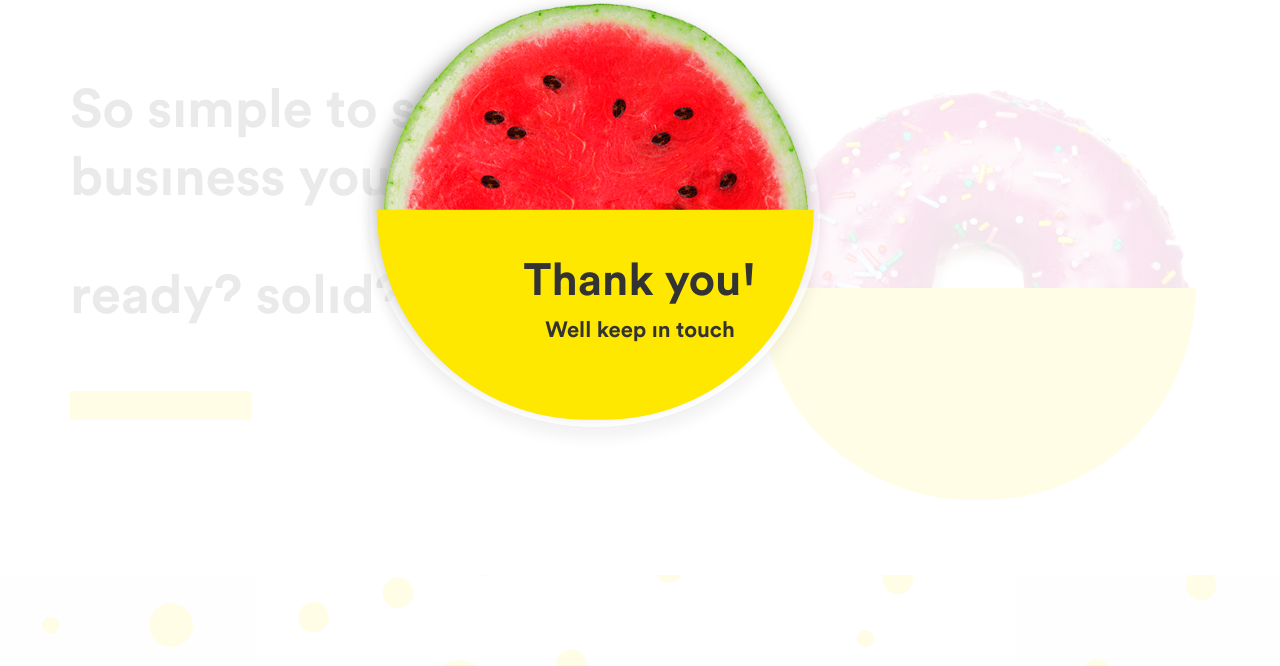
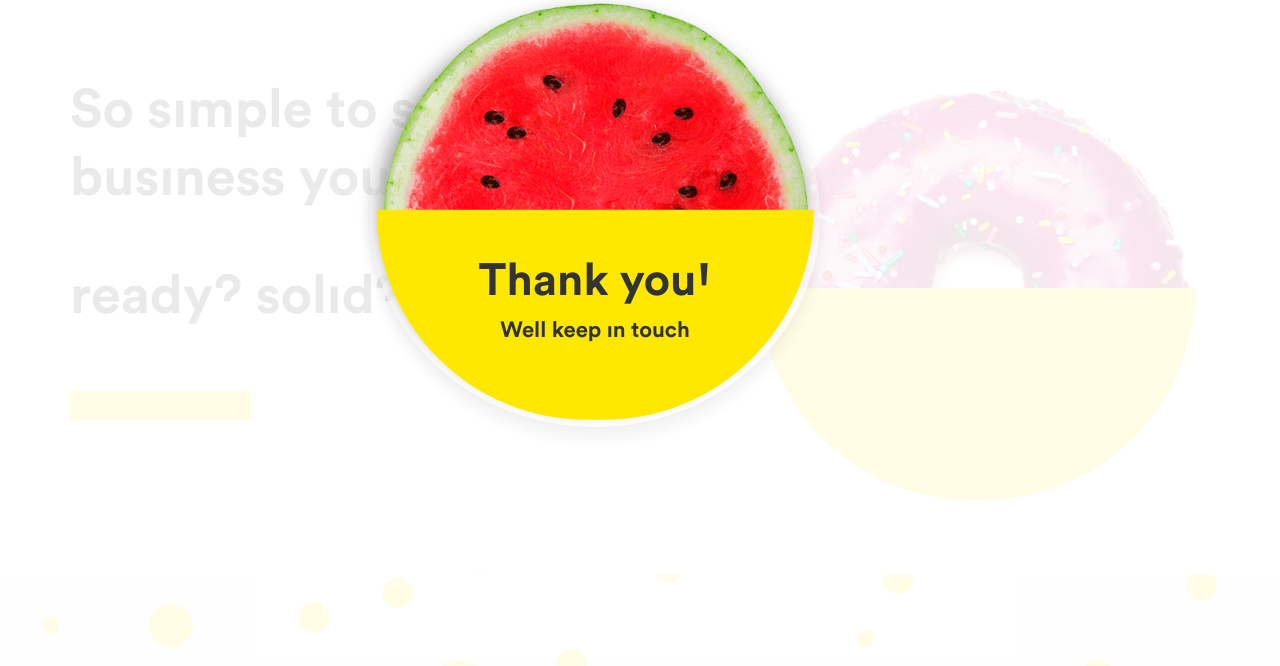
Before and after one commit to SolidGo/solidgo.github.io, a plain HTML site: page index_modal.html in a window 1280 px wide. Shown: the part 103-769 px from the top of the page. Drawn offline with nearby package versions, Linux system fonts and the light colour scheme.

Commit message:
correcion texto del modal

```diff
--- a/index_modal.html
+++ b/index_modal.html
@@ -15,8 +15,9 @@
             <div class="modal">
                 <div class="modal-dialog" role="document">
                     <div>
-                      <figure class="hero"> <img src="img/watermelon.png" alt="Watermelon Solid Go"> </figure>
-                      <div class="figure-text"><h4>Thank you!</h4><p>Well keep in touch</p></div>
+                      <figure class="hero"> <img src="img/watermelon.png" alt="Watermelon Solid Go">
+                      <div class="figure-text"><h4>Thank you!</h4><p>Well keep in touch</p></div></figure>
+
                     </div>
                 </div>
             </div>
--- a/styles/main.less
+++ b/styles/main.less
@@ -787,6 +787,7 @@ footer {
 .figure-text{
 	position:absolute;
 	width:100%;
+	z-index: 3;
 	top:60%;
 	left:0;
 	text-align: center;
```
Also changed, not shown: styles/main.css.
